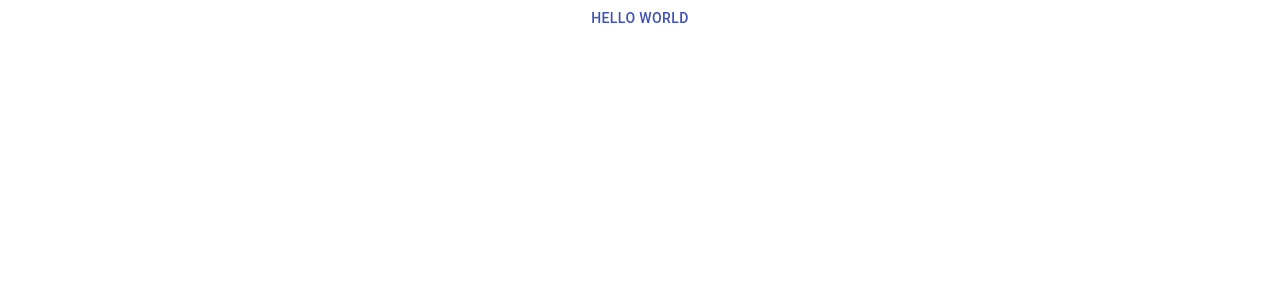
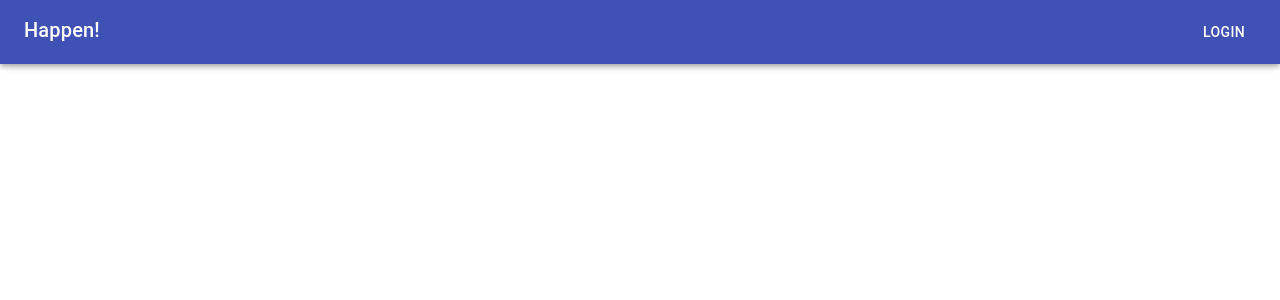
Before and after one commit to SreehariRamMohan/happn-fe, a React (Create React App) app: page / in a window 1280 px wide. Shown: the top 300 px of the page. Built offline with nearby package versions, Linux system fonts and the light colour scheme.

Commit message:
Add header

```diff
--- a/src/App.js
+++ b/src/App.js
@@ -1,11 +1,18 @@
 import './App.css';
 import React from 'react';
 import { Button } from '@material-ui/core';
+
+import ChatScreen from './views/ChatScreen';
+import AppHeader from './components/AppHeader';
 
 function App() {
   return (
     <div className="App">
       <Button color="primary">Hello World</Button>
+
+      <AppHeader />
+
+      <ChatScreen />
     </div>
   );
 }
--- /dev/null
+++ b/src/components/AppHeader.js
@@ -0,0 +1,23 @@
+import React from 'react';
+import { Button, Box, AppBar, Toolbar, IconButton, Typography } from '@material-ui/core';
+
+export default function AppHeader() {
+  return (
+    <AppBar>
+      <Toolbar>
+        <div style={styles.container}>
+          <Typography edge="start" variant="h6"> Happen! </Typography>
+          <Button color="inherit">Login</Button>
+        </div>
+      </Toolbar>
+    </AppBar>
+  );
+}
+
+const styles = {
+  container: {
+    display: "flex",
+    justifyContent: "space-between",
+    width: "100%",
+  }
+}
--- /dev/null
+++ b/src/views/ChatScreen.js
@@ -0,0 +1,12 @@
+import React from 'react';
+
+import { Box, Button } from '@material-ui/core';
+
+export default function ChatScreen() {
+  return (
+    <div>
+
+      test
+    </div>
+  );
+}
```
Also changed, not shown: src/components/PersonCard.js (added, +13 -0 lines).
